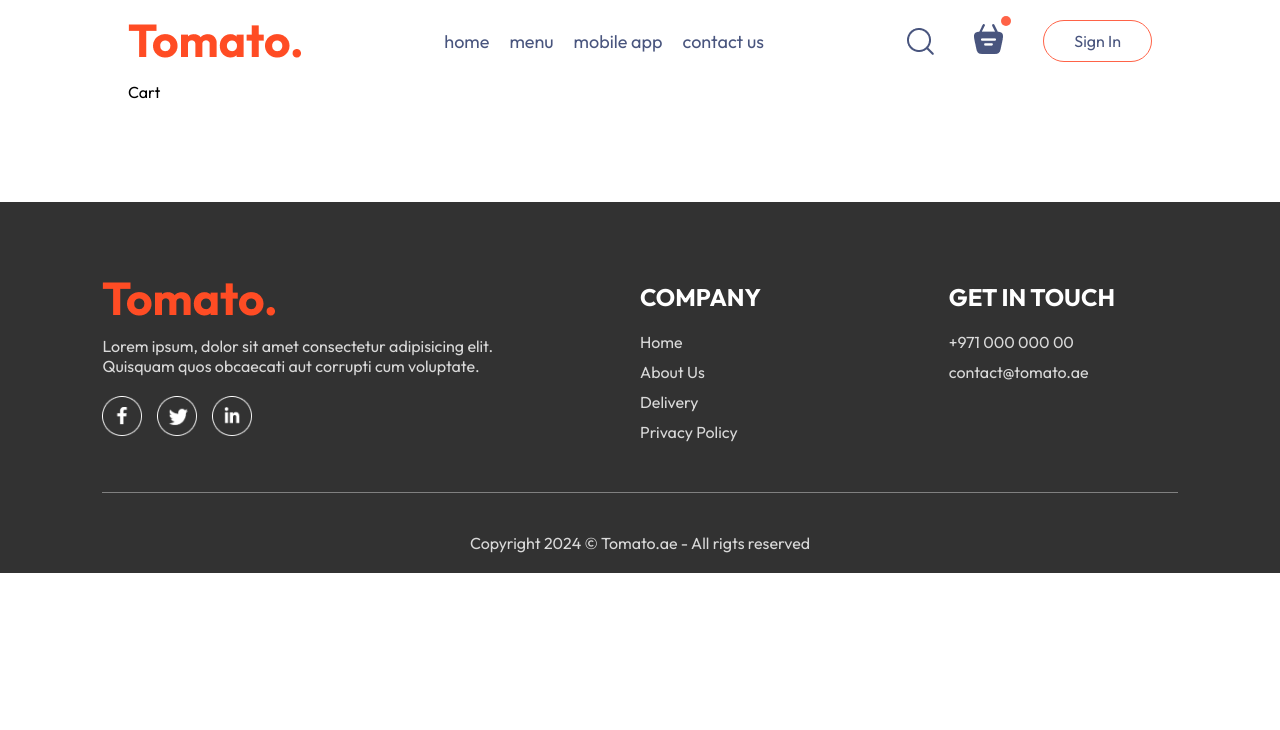
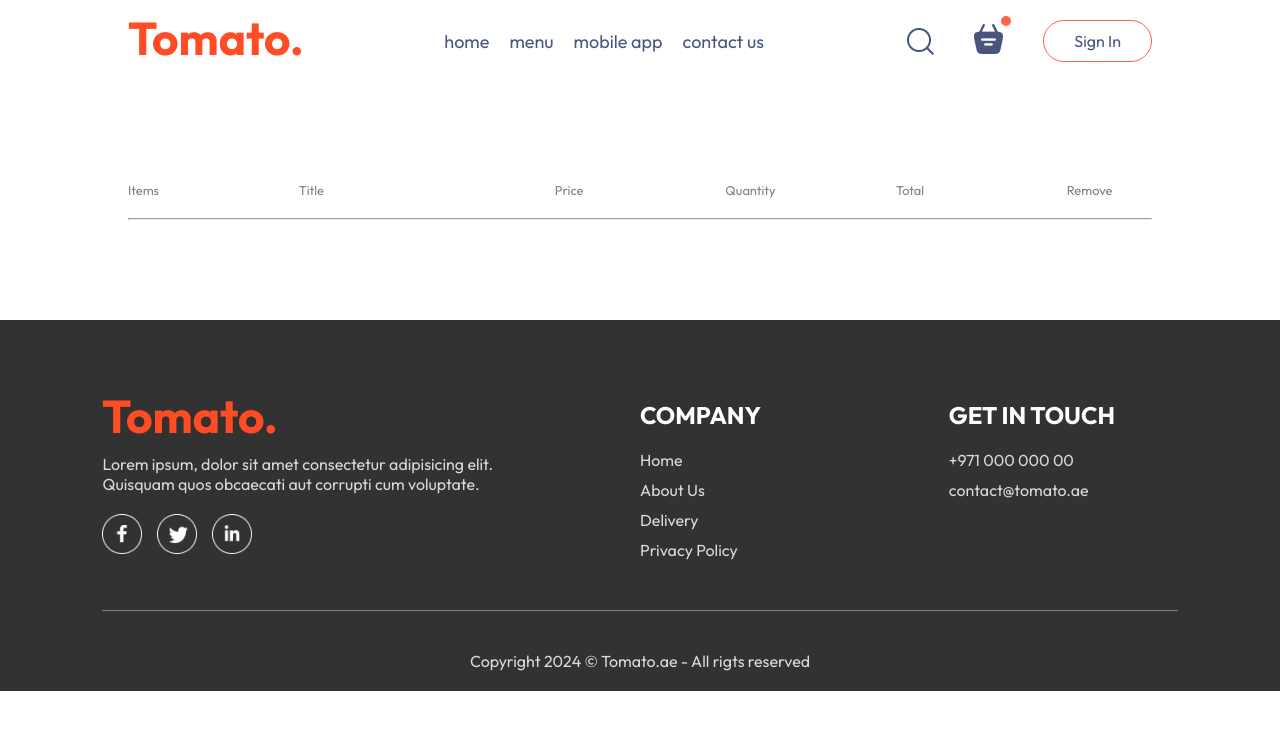
Before and after one commit to sanilal/Food-Delivery-App-Using-React-JS, a React (Vite) app in the folder frontend/: page /cart in a window 1280 px wide. Shown: the top 730 px of the page. Built offline with nearby package versions, Linux system fonts and the light colour scheme.

Commit message:
Cart functionality

```diff
--- a/frontend/src/components/Navbar/Navbar.jsx
+++ b/frontend/src/components/Navbar/Navbar.jsx
@@ -7,7 +7,10 @@
     const [menu, setMenu] = useState("home")
   return (
     <div className='navbar'>
-        <img src={assets.logo} className='logo' alt="" />
+        <Link to='/'>
+            <img src={assets.logo} className='logo' alt="" />
+        </Link>
+
         <ul className="navbar-menu">
             <Link to='/' onClick={()=>setMenu('home')} className={menu ==='home' ? 'active' : ''}>home</Link>
             <a href='#explore-menu' onClick={()=>setMenu('menu')} className={menu ==='menu' ? 'active' : ''}>menu</a>
@@ -17,7 +20,10 @@
         <div className="navbar-right">
             <img src={assets.search_icon} alt="" />
             <div className="navbar-search-icon">
-                <img src={assets.basket_icon} alt="" />
+                <Link to='/cart'>
+                    <img src={assets.basket_icon} alt="" />
+                </Link>
+
                 <div className="dot"></div>
             </div>
             <button onClick={()=>setShowLogin(true)} className=''>Sign In</button>
--- a/frontend/src/pages/Cart/Cart.css
+++ b/frontend/src/pages/Cart/Cart.css
@@ -0,0 +1,24 @@
+.cart {
+    margin-top: 100px;
+}
+.cart-items-title {
+    display: grid;
+    grid-template-columns: 1fr 1.5fr 1fr 1fr 1fr .5fr;
+    align-items: center;
+    color: gray;
+    font-size: max(1vw,12px);
+}
+.cart-items-item {
+    margin: 10px 0px;
+    color: black;
+}
+.cart-items-item img {
+    width: 50px;
+}
+.cart hr {
+    height: 1px;
+    background-color: #e2e2e2;
+}
+.cart-items-item .close {
+    cursor: pointer;
+}
--- a/frontend/src/pages/Cart/Cart.jsx
+++ b/frontend/src/pages/Cart/Cart.jsx
@@ -1,9 +1,42 @@
-import React from 'react'
+import React, { useContext } from 'react'
 import './Cart.css'
+import { StoreContext } from '../../context/StoreContext'
 
 const Cart = () => {
+  const {cartItems, food_list, removeFromCart} = useContext(StoreContext)
   return (
-    <div>Cart</div>
+    <div className='cart'>
+      <div className="cart-items">
+        <div className="cart-items-title">
+          <p>Items</p>
+          <p>Title</p>
+          <p>Price</p>
+          <p>Quantity</p>
+          <p>Total</p>
+          <p>Remove</p>
+        </div>
+        <br />
+        <hr />
+        {food_list.map((item, index)=>{
+          if(cartItems[item._id]>0)
+            {
+              return (
+                <div>
+                  <div className="cart-items-title cart-items-item">
+                  <img src={item.image} alt="" />
+                  <p>{item.name}</p>
+                  <p>{item.price}</p>
+                  <p>{cartItems[item._id]}</p>
+                  <p>{item.price*cartItems[item._id]}</p>
+                  <p className='close'>X</p>
+                </div>
+                <hr />
+                </div>
+              )
+            }
+        })}
+      </div>
+    </div>
   )
 }
 
```
